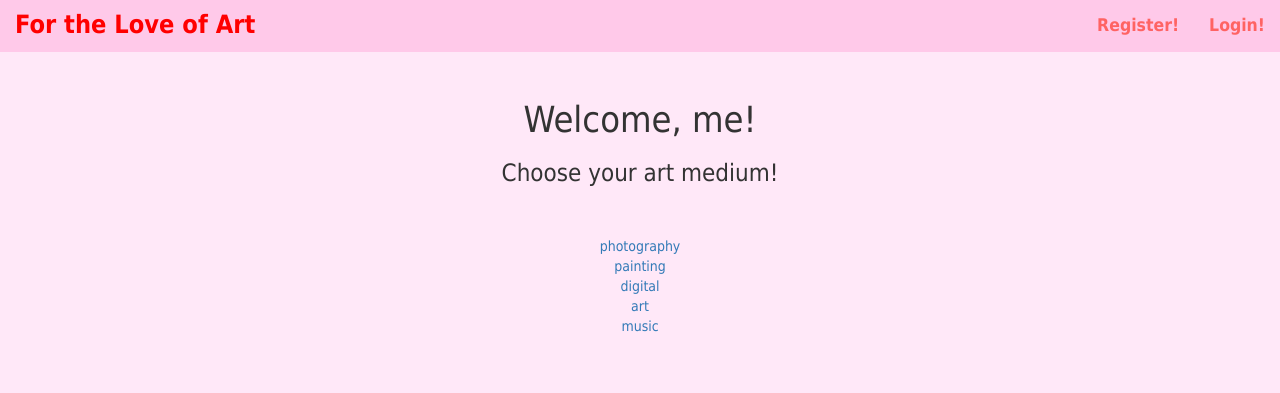
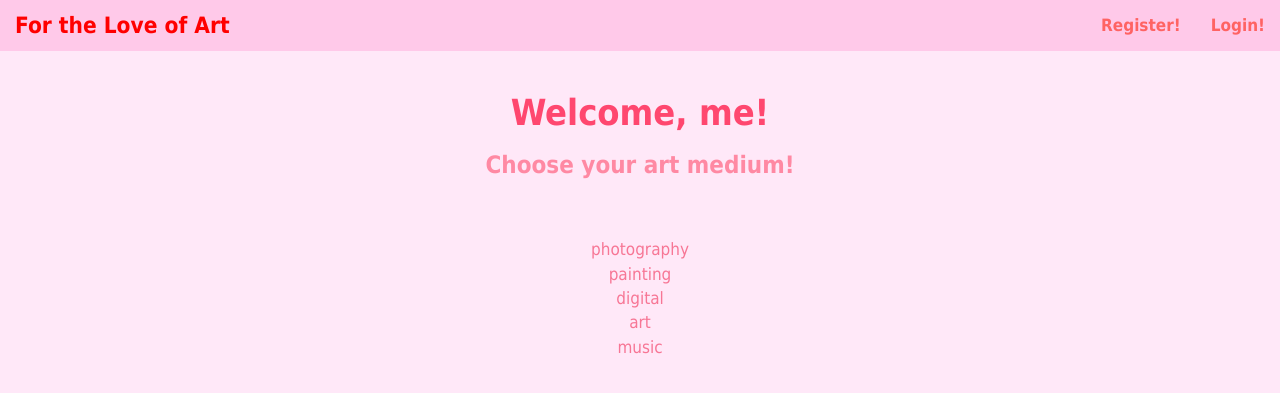
Before and after one commit to TerryMinal/tscjhair-attack, a Flask app: page / in a window 1280 px wide. Shown: the top 393 px of the page. Run offline with Flask 2, Linux system fonts and the light colour scheme; some libraries are stand-ins or nearby versions.

Commit message:
update css

```diff
--- a/static/style0.css
+++ b/static/style0.css
@@ -1,25 +1,41 @@
 body{
     background-color: #ffe8f8;
     font-family: Tahoma;
+    font-size: 170%;
 }
 h1{
+    //color: #d60e3e;
+    //color: #f26887;
+    //color: #fc7190;
+    color: #ff476f;
+    font-weight: bold;
+}
+h3{
+    //color: #f20e45;
+    color: #ff89a3;
+    font-weight: bold;
+}
+a{
+    color: #f77695;
+}
+a:hover{
+    color: #ffb2c4;
 
 }
-
-
 .nav-title{
-    color:#ff0000;
+    color: #ff0000;
     font-family: Tahoma;
     font-weight: bold;
-    font-size: 140%;
+    //font-size: 140%;
+    font-size: 125%;
 }
 .nav-text{
-    color:#ff6363;
+    color: #ff6363;
     font-family: Tahoma;
     font-weight: bold;
-    font-size: 125%;
+    //font-size: 125%;
 }
 .nav-title:hover{
-    color:#ffffff;
+    color: #ffffff;
     //text-decoration: none;
 }
--- a/templates/base.html
+++ b/templates/base.html
@@ -25,7 +25,7 @@
       </div>
     </nav>
 
-    <br><br><br><br>
+    <br><br><br>
 
     {% with messages = get_flashed_messages() %}
     {% if messages %}
```
